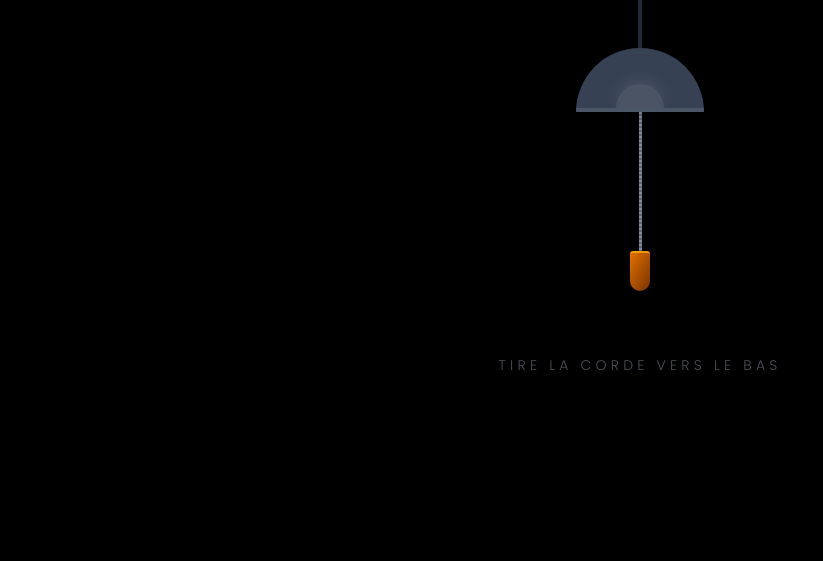
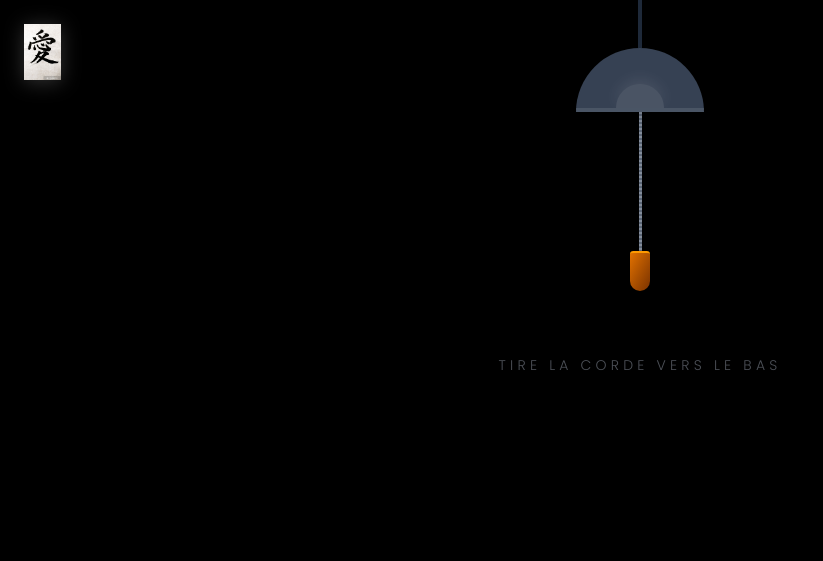
Before and after one commit to jovyberny-gif/Demande, a website built with Vite: page index.html in a window 1280 px wide. Shown: the whole page, without its empty margins (0-823 px from the left). Built offline with nearby package versions, Linux system fonts and the light colour scheme.

Commit message:
Show uncropped logo on the page and fix question screen image

```diff
--- a/index.html
+++ b/index.html
@@ -8,7 +8,12 @@
     <link rel="stylesheet" href="./style.css">
     <link href="https://fonts.googleapis.com/css2?family=Poppins:wght@300;400;600;700&display=swap" rel="stylesheet">
   </head>
-  <body class="antialiased selection:bg-gray-800 selection:text-white">
+  <body class="bg-gradient-to-br from-gray-900 to-black text-gray-800 font-sans min-h-screen overflow-x-hidden selection:bg-primary/30 m-0">
+    <!-- Site Logo -->
+    <div class="fixed top-4 left-4 sm:top-6 sm:left-6 z-[200] pointer-events-none">
+      <img src="/love.png" alt="Logo" class="h-10 sm:h-14 w-auto object-contain drop-shadow-[0_2px_10px_rgba(255,255,255,0.2)]">
+    </div>
+
     <main id="app" class="w-full min-h-screen p-4 md:p-8 flex flex-col items-center justify-center relative z-10 overflow-hidden">
     </main>
 
--- a/src/components/Question.js
+++ b/src/components/Question.js
@@ -3,7 +3,7 @@ export function renderQuestion(container, phrases, onSuccess) {
     <div class="glass-card w-full max-w-3xl rounded-[3rem] p-8 md:p-16 pop-in flex flex-col items-center relative overflow-hidden text-center">
       <div class="absolute inset-0 bg-[radial-gradient(circle_at_center,_var(--tw-gradient-stops))] from-gray-200/50 to-transparent"></div>
 
-      <img src="/love.png" alt="Love Kanji" class="w-48 h-48 md:w-64 md:h-64 object-cover rounded-full mb-10 shadow-2xl relative z-10 border-4 border-white bg-white" id="main-gif">
+      <img src="/love.png" alt="Love Kanji" class="w-48 h-48 md:w-64 md:h-64 object-contain mb-10 drop-shadow-2xl relative z-10" id="main-gif">
 
       <h1 id="question" class="text-3xl md:text-4xl text-gray-800 mb-12 leading-relaxed font-bold relative z-10 text-glow">
         Alors, veux-tu être ma copine ? 🥰
```
